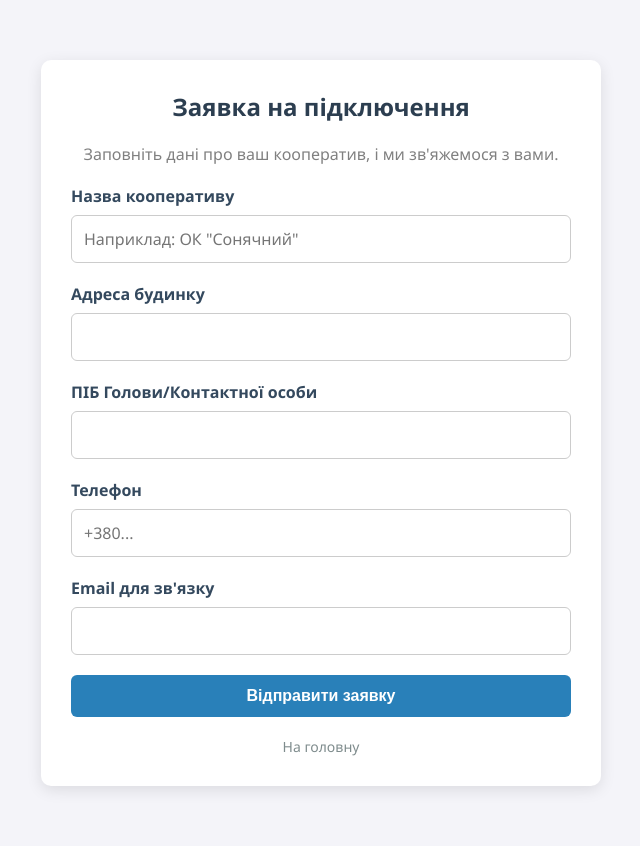
After one commit to profi110/cooperative_manager, a Django app: page /register-coop/ in a window 1280 px wide. The commit adds this page. Shown: the whole page, without its empty margins (319-959 px from the left). Run offline with Django 5.2, Linux system fonts and the light colour scheme.

Commit message:
Add home page, cooperative registration flow, and update full CSS styling

```diff
--- a/cooperative_manager/settings.py
+++ b/cooperative_manager/settings.py
@@ -121,6 +121,11 @@ USE_TZ = True
 # https://docs.djangoproject.com/en/6.0/howto/static-files/
 
 STATIC_URL = 'static/'
+
+STATICFILES_DIRS = [
+    BASE_DIR / "static",
+]
+
 AUTH_USER_MODEL = 'users.CustomUser'
 
 
--- a/cooperative_manager/urls.py
+++ b/cooperative_manager/urls.py
@@ -1,9 +1,22 @@
 from django.contrib import admin
 from django.urls import path, include
+from users import views as user_views  # 👈 Імпорт юзерів
+from cooperatives import views as coop_views  # 👈 Імпорт кооперативів
 
 urlpatterns = [
     path('admin/', admin.site.urls),
-    # Додаємо це: стандартні шляхи для входу/виходу
-    path('accounts/', include('django.contrib.auth.urls')),
+
+    # Головна сторінка (порожній шлях '')
+    path('', user_views.home, name='home'),
+
+    # Заявка на кооператив
+    path(
+        'register-coop/', coop_views.register_cooperative,
+        name='register_coop'),
+
+    # Твої старі шляхи...
+    path('users/', include('django.contrib.auth.urls')),
+    path('register/', user_views.register, name='register'),
+    # Якщо у тебе є функція register
     path('', include('meters.urls')),
-]
+    ]
--- /dev/null
+++ b/cooperatives/forms.py
@@ -0,0 +1,11 @@
+from django import forms
+from .models import CooperativeApplication
+
+class CooperativeApplicationForm(forms.ModelForm):
+    class Meta:
+        model = CooperativeApplication
+        fields = ['name', 'address', 'contact_name', 'phone', 'email']
+        widgets = {
+            'name': forms.TextInput(attrs={'placeholder': 'Наприклад: ОК "Сонячний"'}),
+            'phone': forms.TextInput(attrs={'placeholder': '+380...'}),
+        }
--- a/cooperatives/models.py
+++ b/cooperatives/models.py
@@ -82,3 +82,28 @@ class Membership(models.Model):
         # Тепер у нас гарна адреса: "Вул. Садова, буд. 5 - Іван"
         address = f"{self.street.name}, {self.plot_number}" if self.street else f"Діл. {self.plot_number}"
         return f"{address} ({self.user.username})"
+
+
+    #Модель заявки реєстрації кооперативу
+
+class CooperativeApplication(models.Model):
+    STATUS_CHOICES = [
+        ('new', 'Нова заявка'),
+        ('approved', 'Схвалено'),
+        ('rejected', 'Відхилено'),
+    ]
+
+    name = models.CharField("Назва кооперативу", max_length=200)
+    address = models.CharField("Адреса будинку", max_length=255)
+    contact_name = models.CharField("ПІБ Голови/Контактної особи", max_length=100)
+    phone = models.CharField("Телефон", max_length=20)
+    email = models.EmailField("Email для зв'язку")
+    created_at = models.DateTimeField(auto_now_add=True)
+    status = models.CharField(max_length=10, choices=STATUS_CHOICES, default='new')
+
+    def __str__(self):
+        return f"Заявка від {self.name} ({self.contact_name})"
+
+    class Meta:
+        verbose_name = "Заявка на кооператив"
+        verbose_name_plural = "Заявки на кооперативи"
--- /dev/null
+++ b/cooperatives/templates/cooperatives/register_cooperative.html
@@ -0,0 +1,41 @@
+{% load static %}
+<!DOCTYPE html>
+<html lang="uk">
+<head>
+    <meta charset="UTF-8">
+    <title>Реєстрація Кооперативу</title>
+    <link rel="stylesheet" href="{% static 'css/style.css' %}">
+</head>
+<body>
+    <div class="container">
+        <h2 style="text-align: center;">Заявка на підключення</h2>
+        <p style="text-align: center; color: grey; margin-bottom: 20px;">
+            Заповніть дані про ваш кооператив, і ми зв'яжемося з вами.
+        </p>
+
+        <form method="post">
+            {% csrf_token %}
+
+            {% for field in form %}
+                <div class="form-group">
+                    <label><b>{{ field.label }}</b></label>
+
+                    {{ field }}
+
+                    {% if field.errors %}
+                        <div class="field-error" style="color: red; font-size: 0.9em;">
+                            {{ field.errors }}
+                        </div>
+                    {% endif %}
+                </div>
+            {% endfor %}
+
+            <button type="submit" class="btn" style="background-color: #2980b9; margin-top: 10px;">
+                Відправити заявку
+            </button>
+        </form>
+
+        <a href="{% url 'home' %}" class="btn-back">На головну</a>
+    </div>
+</body>
+</html>
--- a/cooperatives/views.py
+++ b/cooperatives/views.py
@@ -1,3 +1,15 @@
-from django.shortcuts import render
+from django.shortcuts import render, redirect
+from .forms import CooperativeApplicationForm
 
-# Create your views here.
+
+def register_cooperative(request):
+    if request.method == 'POST':
+        form = CooperativeApplicationForm(request.POST)
+        if form.is_valid():
+            form.save()
+            return render(request, 'cooperatives/application_success.html')
+    else:
+        form = CooperativeApplicationForm()
+
+    return render(
+        request, 'cooperatives/register_cooperative.html', {'form': form})
--- /dev/null
+++ b/static/css/style.css
@@ -0,0 +1,169 @@
+/* =========================================
+   1. ЗАГАЛЬНІ НАЛАШТУВАННЯ
+   ========================================= */
+body {
+    font-family: 'Segoe UI', Tahoma, Geneva, Verdana, sans-serif;
+    background-color: #f4f4f9; /* Світло-сірий фон сторінки */
+    margin: 0;
+    padding: 20px;
+    color: #333;
+}
+
+/* Основний контейнер (картка по центру) */
+.container {
+    max-width: 500px; /* ✅ Виправлено: вузька колонка */
+    margin: 40px auto; /* Центрування по горизонталі */
+    background: white;
+    padding: 30px;
+    border-radius: 10px; /* Закруглені кути */
+    box-shadow: 0 4px 15px rgba(0,0,0,0.1); /* Тінь */
+}
+
+/* Заголовки */
+h1, h2, h3 {
+    text-align: center;
+    color: #2c3e50;
+    margin-top: 0;
+}
+
+/* =========================================
+   2. ФОРМИ ТА ПОЛЯ ВВОДУ
+   ========================================= */
+.form-group {
+    margin-bottom: 20px; /* Відступ між полями */
+}
+
+/* Стилізація всіх текстових полів, списків та текстових областей */
+input[type="text"],
+input[type="password"],
+input[type="email"],
+input[type="number"],
+select,          /* Випадаючі списки */
+textarea {       /* Великі текстові поля */
+    width: 100%;
+    padding: 12px;
+    margin-top: 8px;
+    box-sizing: border-box; /* Щоб відступи не ламали ширину */
+    border: 1px solid #ccc;
+    border-radius: 6px;
+    font-size: 16px;
+    font-family: inherit;
+    transition: border-color 0.3s ease; /* Плавна зміна кольору */
+}
+
+/* Ефект при натисканні на поле */
+input:focus, select:focus, textarea:focus {
+    border-color: #2980b9; /* Синій колір рамки */
+    outline: none;
+    box-shadow: 0 0 8px rgba(41, 128, 185, 0.2); /* Легке світіння */
+}
+
+/* Підписи до полів */
+label {
+    font-weight: 600;
+    color: #34495e;
+}
+
+/* =========================================
+   3. КНОПКИ
+   ========================================= */
+/* Основна кнопка (за замовчуванням зелена) */
+.btn {
+    display: block;
+    width: 100%;
+    padding: 12px;
+    background-color: #27ae60;
+    color: white;
+    border: none;
+    border-radius: 6px;
+    cursor: pointer;
+    font-size: 16px;
+    font-weight: bold;
+    text-align: center;
+    text-decoration: none;
+    box-sizing: border-box;
+    transition: background-color 0.3s;
+}
+
+.btn:hover {
+    background-color: #219150; /* Темніший зелений при наведенні */
+}
+
+/* Кнопка "Назад" (сіре посилання) */
+.btn-back {
+    display: block;
+    text-align: center;
+    margin-top: 20px;
+    color: #7f8c8d;
+    text-decoration: none;
+    font-size: 14px;
+}
+
+.btn-back:hover {
+    color: #2c3e50;
+    text-decoration: underline;
+}
+
+/* =========================================
+   4. ПОВІДОМЛЕННЯ ТА ПОМИЛКИ
+   ========================================= */
+/* Блок загальної помилки */
+.error-box {
+    background-color: #ffe6e6;
+    color: #d8000c;
+    border: 1px solid #ffb3b3;
+    padding: 10px;
+    border-radius: 5px;
+    margin-bottom: 20px;
+    font-size: 14px;
+}
+
+/* Текст помилки під конкретним полем */
+.field-error {
+    color: #e74c3c;
+    font-size: 0.85em;
+    margin-top: 5px;
+}
+
+/* Блок "Двозонний лічильник" (блакитний) */
+.zone-info {
+    background: #e8f6f3;
+    padding: 15px;
+    border-radius: 6px;
+    margin-bottom: 20px;
+    color: #16a085;
+    border: 1px solid #a3e4d7;
+}
+
+/* =========================================
+   5. ГОЛОВНА СТОРІНКА (HOME PAGE)
+   ========================================= */
+/* Сітка для карток вибору (Мешканець / Голова) */
+.welcome-grid {
+    display: grid;
+    grid-template-columns: 1fr 1fr; /* Дві рівні колонки */
+    gap: 20px;
+    margin-top: 30px;
+}
+
+/* Картка всередині сітки */
+.card {
+    background: #fff;
+    padding: 25px;
+    border-radius: 8px;
+    border: 1px solid #eee;
+    text-align: center;
+    transition: transform 0.2s; /* Анімація при наведенні */
+}
+
+.card:hover {
+    transform: translateY(-5px); /* Картка трохи підстрибує */
+    box-shadow: 0 5px 15px rgba(0,0,0,0.1);
+}
+
+/* Адаптивність: на телефонах картки стають одна під одною */
+@media (max-width: 600px) {
+    .welcome-grid {
+        grid-template-columns: 1fr;
+    }
+}
```
Also changed, not shown: cooperatives/templates/cooperatives/application_success.html (added, +18 -0 lines), meters/templates/meters/dashboard.html (+2 -10 lines), meters/templates/meters/submit_reading.html (+2 -21 lines), users/forms.py (added, +16 -0 lines), users/templates/home.html (added, +40 -0 lines), users/templates/registration/register.html (added, +44 -0 lines), users/views.py (+20 -2 lines), cooperatives/migrations/0003_cooperativeapplication.py (added).
